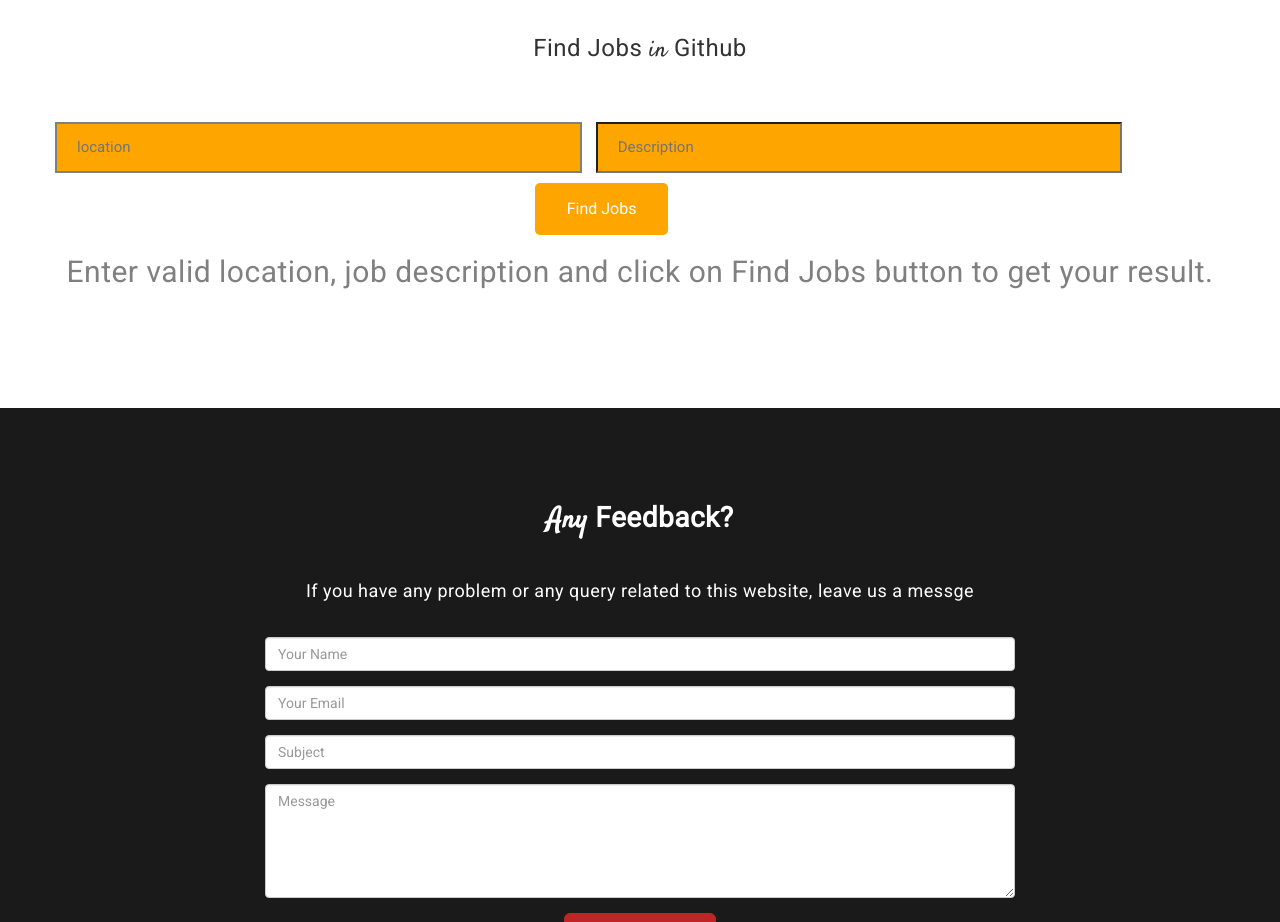
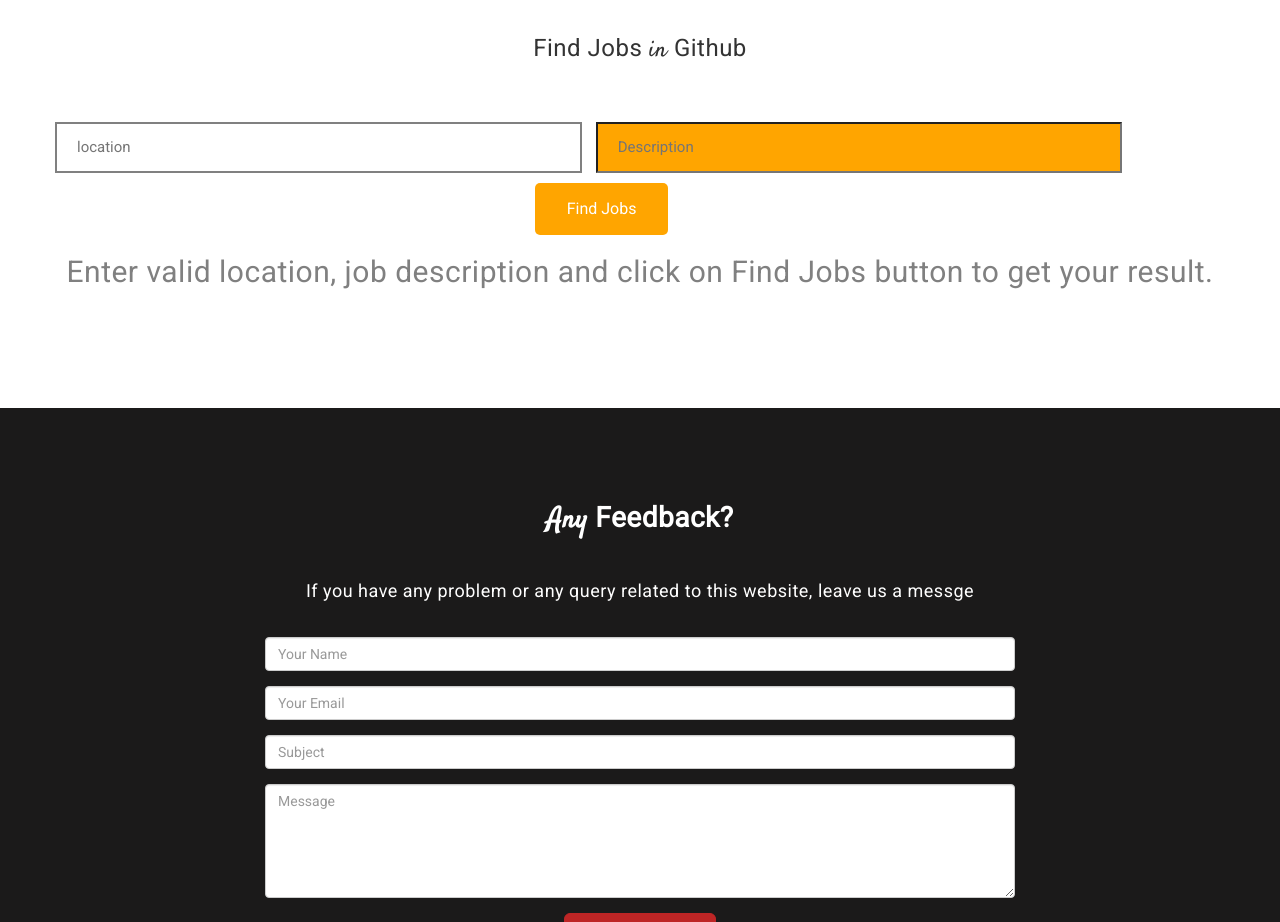
Before and after one commit to manshu12/GithubJobProject, a website: page index.html in a window 1280 px wide. Shown: the part 1160-2082 px from the top of the page. Drawn offline with Linux system fonts and the light colour scheme.

Commit message:
Update index.html

```diff
--- a/index.html
+++ b/index.html
@@ -105,7 +105,7 @@
             </blockquote> -->
 
           <!-- </div> -->
-          <input type="text" placeholder = "location" id="location" required style="width: 45%;padding: 13px 20px;margin: 8px 0; margin-bottom: 10px; box-sizing: border-box;background-color:orange;color: white; border: 2px solid gray "/>
+          <input type="text" placeholder = "location" id="location" required style="width: 45%;padding: 13px 20px;margin: 8px 0; margin-bottom: 10px; box-sizing: border-box;color: gray; border: 2px solid gray "/>
           <input type="text" placeholder = "Description" id="description" required style="width: 45%;padding: 13px 20px;margin: 8px 10px; margin-bottom: 10px;box-sizing: border-box;background-color:orange;color: white; border: px solid gray"/>
 
             <div class="mybtn" >
```
